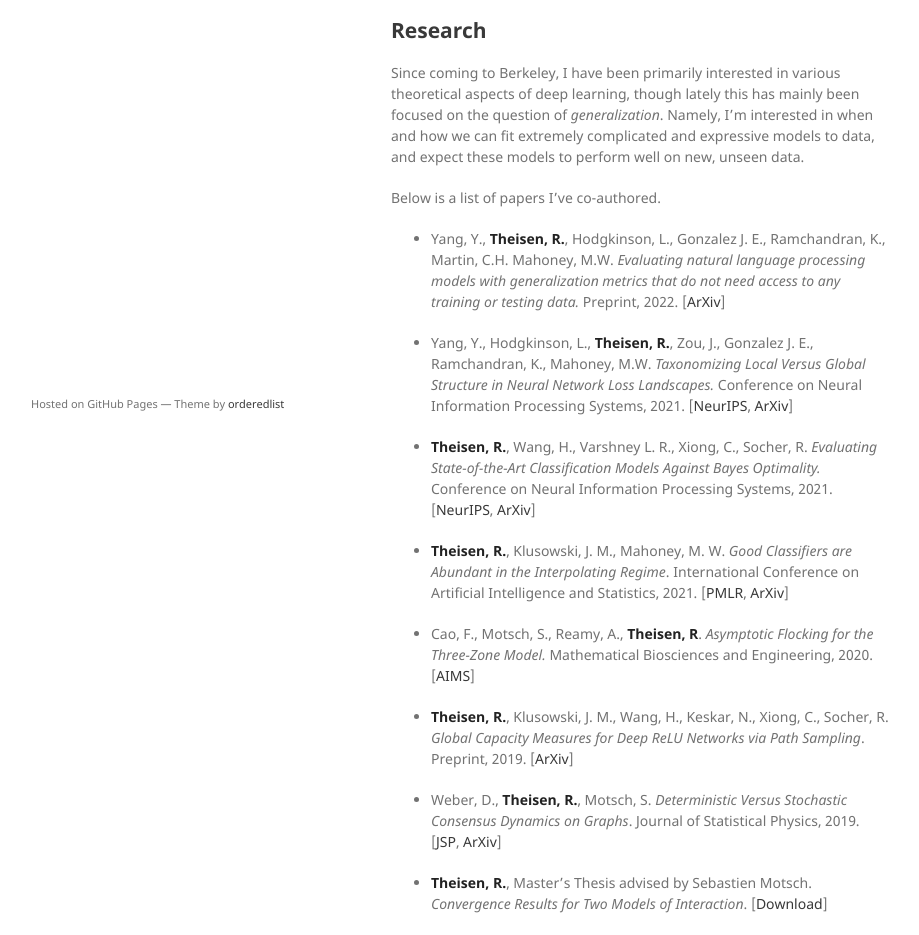
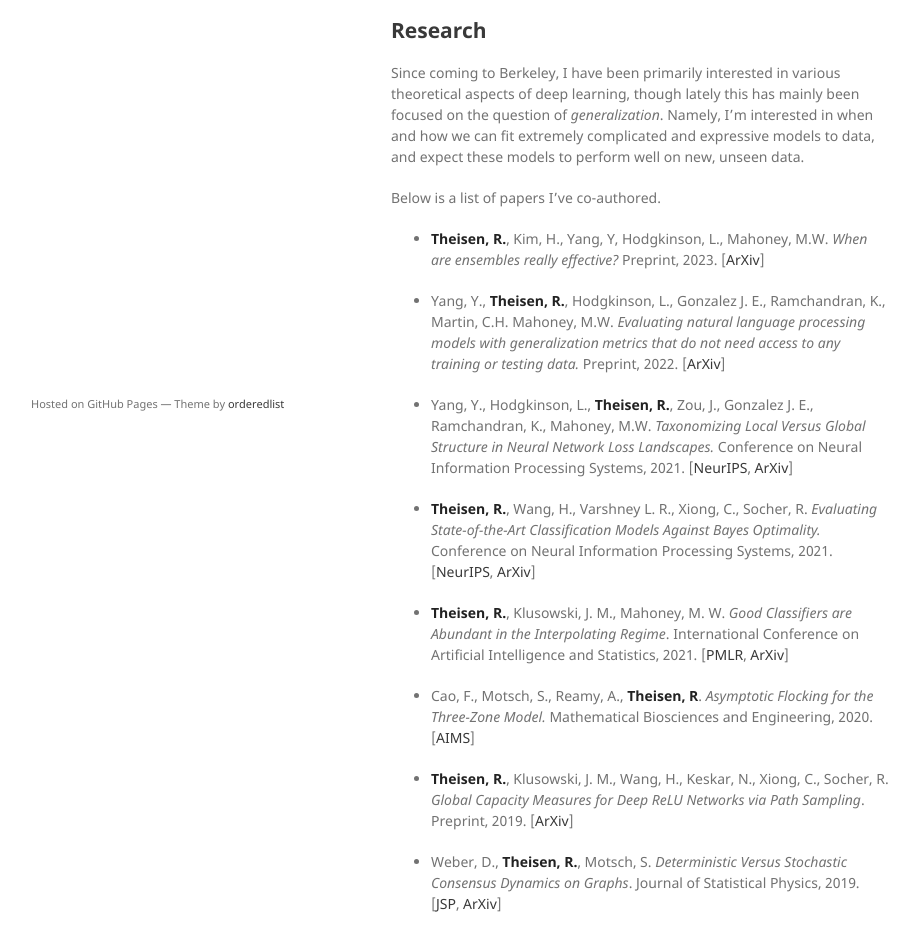
Before and after one commit to rythei/PersonalSiteWorking, a Jekyll site: the page built from index.md, in a window 1280 px wide. Shown: the part 417-1352 px from the top of the page, without its empty margins (179-1098 px from the left). Built offline with Jekyll 4.4.1, drawn with Linux system fonts in a browser that asks for light colours; our own code applies the rules of GitHub Pages for plain Markdown files.

Commit message:
update pubs

```diff
--- a/index.md
+++ b/index.md
@@ -15,7 +15,9 @@ Since coming to Berkeley, I have been primarily interested in various theoretica
 
 Below is a list of papers I've co-authored.
 
-- Yang, Y., **Theisen, R.**, Hodgkinson, L., Gonzalez J. E., Ramchandran, K., Martin, C.H. Mahoney, M.W. _Evaluating natural language processing models with generalization metrics that do not need access to any training or testing data._ Preprint, 2022. [[ArXiv](https://arxiv.org/pdf/2202.02842)]
+- **Theisen, R.**, Kim, H., Yang, Y, Hodgkinson, L., Mahoney, M.W. _When are ensembles really effective?_ Preprint, 2023. [[ArXiv](https://arxiv.org/abs/2305.12313)]
+
+- Yang, Y., **Theisen, R.**, Hodgkinson, L., Gonzalez J. E., Ramchandran, K., Martin, C.H. Mahoney, M.W. _Evaluating natural language processing models with generalization metrics that do not need access to any training or testing data._ Preprint, 2022. [[ArXiv](https://arxiv.org/abs/2202.02842)]
 
 - Yang, Y., Hodgkinson, L., **Theisen, R.**, Zou, J., Gonzalez J. E., Ramchandran, K., Mahoney, M.W. _Taxonomizing Local Versus Global Structure in Neural Network Loss Landscapes._ Conference on Neural Information Processing Systems, 2021. [[NeurIPS](https://papers.nips.cc/paper/2021/hash/9b72e31dac81715466cd580a448cf823-Abstract.html), [ArXiv](https://arxiv.org/abs/2107.11228)]
 
```
Also changed, not shown: 1 other file.
